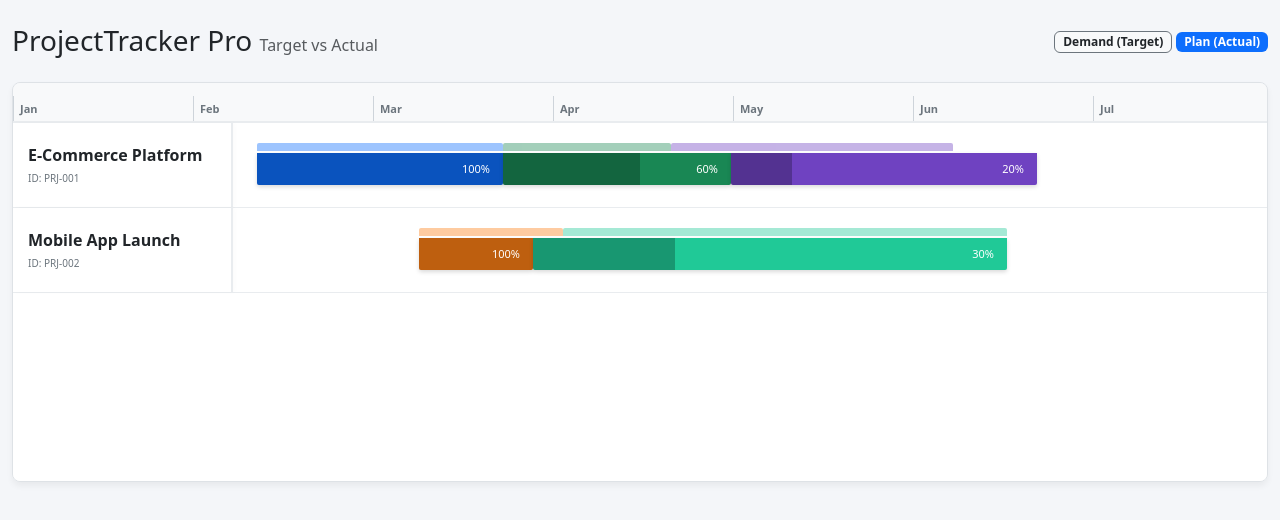
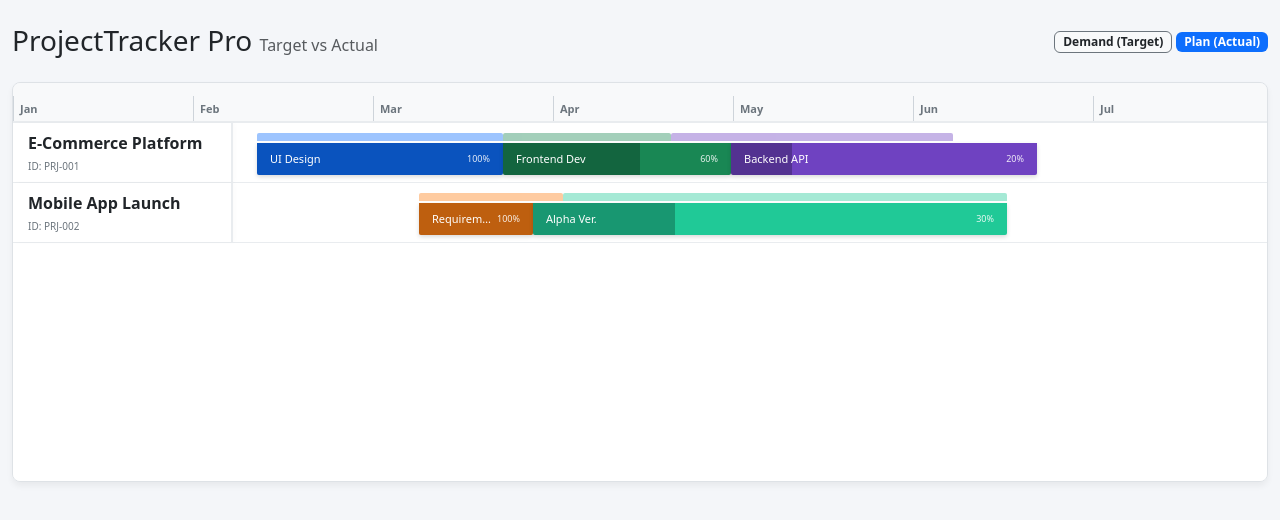
Before and after one commit to virusx1984/ProjectTracker, a plain HTML site: page index.html in a window 1280 px wide. Drawn offline with nearby package versions, Linux system fonts and the light colour scheme.

Commit message:
save this style

```diff
--- a/css/style.css
+++ b/css/style.css
@@ -36,8 +36,7 @@ body {
 
 /* --- Project Row Structure --- */
 .project-row {
-    height: 85px;
-    /* Height to accommodate stacked bars */
+    height: 60px; /* 原本是 85px -> 降為 60px */
     position: relative;
     border-bottom: 1px solid #e9ecef;
     background-color: #fff;
@@ -87,33 +86,29 @@ body {
 /* Style 1: Demand Bar (Top, Thin, 20%) */
 /* Style 1: Demand Bar (Top, Thin, Faded Shadow) */
 .demand-bar {
-    height: 8px;            /* 高度約佔整體的 20% */
-    top: 20px;              /* 起始位置 */
+    height: 8px;           /* 保持原高度 */
+    top: 10px;             /* 往上提，距离顶部 10px */
 
-    /* 關鍵修改：移除邊框，使用透明度來區分它是"影子/目標" */
-    opacity: 0.4;           /* 讓它比下方的主條淡一點，但色系一樣 */
+    opacity: 0.4;
     border: none;
-    border-radius: 2px 2px 0 0; /* 只有上方圓角 */
-
+    border-radius: 2px 2px 0 0;
     z-index: 10;
-
-    /* 隱藏內部文字 */
     color: transparent;
     font-size: 0;
 }
 
 /* Style 2: Plan Bar (Bottom, Thick, Solid) */
 .plan-bar {
-    height: 32px;           /* 高度約佔整體的 80% */
+    height: 32px;          /* 保持原高度 */
 
-    /* 計算縫隙：Demand Top(20) + Demand Height(8) + Gap(2) = 30 */
-    top: 30px;
+    /* 计算位置：Demand Top(10) + Demand Height(8) + Gap(2) = 20px */
+    top: 20px;             /* 紧贴上方，留 2px 缝隙 */
 
     color: #fff;
     z-index: 20;
     box-shadow: 0 2px 4px rgba(0,0,0,0.15);
-    line-height: 32px;
-    border-radius: 0 0 2px 2px; /* 只有下方圓角 */
+    line-height: 32px;     /* 保持文字垂直居中 */
+    border-radius: 0 0 2px 2px;
 }
 
 /* Progress Fill Overlay */
@@ -135,3 +130,29 @@ body {
 .plan-bar .bar-label {
     text-shadow: none;
 }
+
+/* 新增：Plan Bar 內部的名稱與百分比排版 */
+.plan-bar-content {
+    position: relative;
+    z-index: 2; /* 確保文字浮在進度遮罩層(overlay)之上 */
+    display: flex;
+    justify-content: space-between; /* 名稱靠左，百分比靠右 */
+    align-items: center;
+    width: 100%;
+    height: 100%;
+    padding: 0 5px;
+}
+
+.plan-name {
+    font-weight: 500;
+    overflow: hidden;
+    text-overflow: ellipsis; /* 文字太長顯示 ... */
+    white-space: nowrap;
+    margin-right: 5px; /* 與右邊的百分比保持距離 */
+}
+
+.plan-pct {
+    font-size: 9px;
+    opacity: 0.9;
+    white-space: nowrap;
+}
--- a/js/script.js
+++ b/js/script.js
@@ -129,12 +129,24 @@ $(document).ready(function () {
                 const planLeft = planOffset * PIXELS_PER_DAY;
                 const progressPct = Math.round(ms.status_progress * 100);
 
+                // 核心邏輯：如果寬度大於 60px，才生成文字內容
+                // 否則 innerContent 為空，只依賴 title (hover) 顯示資訊
+                let innerContent = '';
+                if (planWidth > 60) {
+                    innerContent = `
+                        <div class="plan-bar-content">
+                            <span class="plan-name">${ms.name}</span>
+                            <span class="plan-pct">${progressPct}%</span>
+                        </div>
+                    `;
+                }
+
                 const planHTML = `
                     <div class="gantt-bar plan-bar"
                          style="left: ${planLeft}px; width: ${planWidth}px; background-color: ${ms.color};"
-                         title="Plan: ${ms.name} (End: ${ms.planned_end})">
+                         title="Plan: ${ms.name} (End: ${ms.planned_end}) - ${progressPct}%">
                         <div class="progress-overlay" style="width: ${progressPct}%"></div>
-                        <span class="bar-label" style="margin-left:auto; margin-right:5px;">${progressPct}%</span>
+                        ${innerContent}
                     </div>
                 `;
                 $rowContext.append(planHTML);
```
